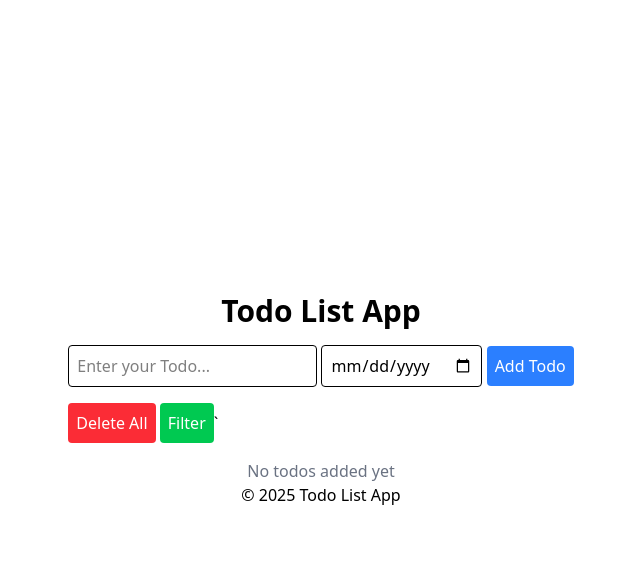
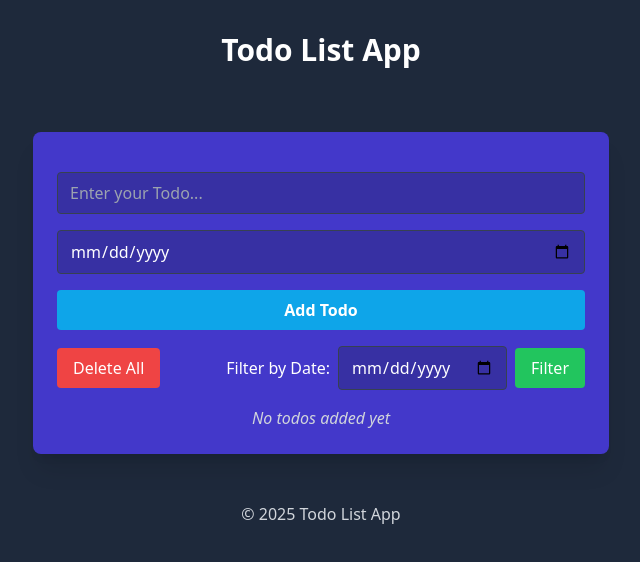
Before and after one commit to EgiGustian/CodingCamp-290925-Gustiann, a plain HTML site: page index.html in a window 1280 px wide. Shown: the whole page, without its empty margins (319-959 px from the left). Drawn offline with nearby package versions, Linux system fonts and the light colour scheme.

Commit message:
menambahkan desain dan fix codingan

```diff
--- a/css/style.css
+++ b/css/style.css
@@ -1,5 +1,5 @@
-body {
-  justify-items: center;
-  align-content: center;
-  height: 100vh;
+* {
+  margin: 0;
+  padding: 0;
+  box-sizing: border-box;
 }
--- a/index.html
+++ b/index.html
@@ -6,54 +6,73 @@
   <meta name="viewport" content="width=device-width, initial-scale=1.0" />
   <title>Web To Do List</title>
 
-  <!-- css external -->
+  <!-- TailwindCSS CDN -->
+  <script src="https://cdn.tailwindcss.com"></script>
   <link rel="stylesheet" href="css/style.css" />
-
-  <!-- tailwindcss -->
-  <script src="https://cdn.jsdelivr.net/npm/@tailwindcss/browser@4"></script>
 </head>
 
-<body>
+<body class="bg-slate-800 min-h-screen text-white">
   <!-- Header Section -->
-  <header>
-    <h1 class="font-sans text-3xl font-bold" id="title">Todo List App</h1>
+  <header class="flex justify-center items-center py-8">
+    <h1 class="text-3xl font-bold">Todo List App</h1>
   </header>
 
   <!-- Main Content -->
-  <main>
+  <main class="main-content max-w-xl mx-auto bg-indigo-700 rounded-lg shadow p-6 mt-8 shadow-xl">
     <!-- Form Todo -->
     <section class="mt-4">
-      <form id="myForm"">
-        <input type="text" class="border p-[8px] rounded" id="todo-input" placeholder="Enter your Todo..." required />
-        <input type="date" class="border p-[8px] rounded" id="todo-date" required />
-        <button type="submit" class="bg-blue-500 text-white p-[8px] rounded" onclick="addTodo(event)">
+      <form id="myForm" class="flex flex-col gap-4">
+        <input type="text" id="todo-input" placeholder="Enter your Todo..." required
+          class="border border-gray-700 rounded px-3 py-2 focus:border-blue-900 focus:outline-none focus:ring-2 focus:ring-blue-900 transition bg-indigo-800" />
+        <input type="date" id="todo-date" required
+          class="border border-gray-700 rounded px-3 py-2 focus:border-blue-900 focus:outline-none focus:ring-2 focus:ring-blue-900 transition bg-indigo-800" />
+        <button type="submit" class="bg-sky-500 hover:bg-sky-700 text-white font-semibold rounded px-4 py-2 transition"
+          onclick="addTodo(event)">
           Add Todo
         </button>
-        <ul id="taskList"></ul>
       </form>
     </section>
 
     <!-- Action Buttons -->
-    <section class="mt-4">
-      <button class="bg-red-500 text-white p-[8px] rounded" id="hapusSemua" onclick="deleteAllTodo()">
+    <section class="mt-4 flex justify-between items-center">
+      <!-- Delete All Button (Left) -->
+      <button class="bg-red-500 hover:bg-red-700 text-white px-4 py-2 rounded transition" id="DelAllButton"
+        onclick="deleteAllTodo()">
         Delete All
       </button>
-      <button class="bg-green-500 text-white p-[8px] rounded" id="completeAllButton" onclick="filterTodos()">
-        Filter
-      </button>`
+      <!-- Filter Input & Button (Right) -->
+      <div class="flex gap-2 items-center">
+        <label for="calendarInput">Filter by Date:</label>
+        <input type="date" id="calendarInput"
+          class="border border-gray-700 rounded px-3 py-2 focus:border-blue-900 focus:outline-none focus:ring-2 focus:ring-blue-900 transition bg-indigo-800" />
+        <button class="bg-green-500 hover:bg-green-700 text-white px-4 py-2 rounded transition" id="filterButton"
+          onclick="filterTodos()">
+          Filter
+        </button>
+      </div>
     </section>
+
+    <!-- Popup Alert -->
+    <div id="popupAlert" class="hidden fixed inset-0 flex items-center justify-center bg-black/50 z-50">
+      <div class="bg-white w-80 p-6 rounded-lg shadow-xl text-center">
+        <h2 class="text-lg font-semibold text-red-600 mb-2">Validasi Gagal</h2>
+        <p class="text-gray-700 mb-4">Input tidak boleh kosong!</p>
+        <button id="closePopup" class="px-4 py-2 bg-red-600 text-white rounded-lg shadow hover:bg-red-700">
+          OK
+        </button>
+      </div>
+    </div>
 
     <!-- List Todo -->
     <section class="mt-4">
-      <ul id="todo-list" class="mt-4">
-        <!-- Todo items will be dynamically added here -->
-        <p class="text-center text-gray-500">No todos added yet</p>
+      <ul id="todo-list" class="mt-4 overflow-auto max-h-96">
+        <p class="text-center text-gray-300 italic">No todos added yet</p>
       </ul>
     </section>
   </main>
 
   <!-- Footer -->
-  <footer>
+  <footer class="text-center py-4 text-gray-300 mt-8">
     <p>&copy; 2025 Todo List App</p>
   </footer>
 
--- a/js/script.js
+++ b/js/script.js
@@ -1,41 +1,33 @@
-console.log("Hello, World!");
-
 let todos = [];
 
 // Menambahkan todo baru
 function addTodo(event) {
   // Mencegah refresh halaman
   event.preventDefault();
-
   const todoInput = document.getElementById("todo-input");
   const todoDate = document.getElementById("todo-date");
-
   // validasi input
   if (validateInput(todoInput.value, todoDate.value)) {
-    let todo = ({ task: todoInput.value, date: todoDate.value });
+    let todo = { task: todoInput.value, date: todoDate.value };
     todos.push(todo);
-    console.log(todos);
-
+    // console.log(todos);
     // merender ulang daftar todo
     renderTodos();
-
   }
 }
 
 function renderTodos() {
   const todoList = document.getElementById("todo-list");
-
   // Hapus isi todoList sebelum merender ulang
-  todoList.innerHTML = '';
-
+  todoList.innerHTML = "";
   // Merender setiap todo
   todos.forEach((todo, index) => {
-    todoList.innerHTML += `<li class="border p-2 mb-2 flex justify-between items-center">
+    todoList.innerHTML += `<li class="border-2 border-indigo-600 rounded-lg flex p-2 mb-2 justify-between items-center shadow-xl">
     <div>
       <p class="font-bold">${todo.task}</p>
-      <p class="text-sm text-gray-500">${todo.date}</p>
+      <p class="text-sm text-white">${todo.date}</p>
     </div>
-    <button class="bg-red-500 text-white p-1 rounded" onclick="deleteTodo(${index})">Delete</button>
+    <button class="bg-red-500 text-white hover:bg-red-700 p-1 rounded" onclick="deleteTodo(${index})">Delete</button>
     </li>`;
   });
 }
@@ -44,7 +36,6 @@ function renderTodos() {
 function deleteTodo(index) {
   // Menghapus todo dari array berdasarkan index
   todos.splice(index, 1);
-
   // Merender ulang daftar todo
   renderTodos();
 }
@@ -55,20 +46,36 @@ function deleteAllTodo() {
   renderTodos();
 }
 
+// Filter todos berdasarkan tanggal
 function filterTodos() {
-
-  // menampilkan todo dengan tanggal tertentu
-  const filteredTodos = todos.filter(todo => todo.date === '2025-08-10');
-  console.log(filteredTodos);
-  // Anda bisa menampilkan filteredTodos di UI sesuai kebutuhan
+  const calendarInput = document.getElementById("calendarInput");
+  const selectedDate = calendarInput.value;
+  // validasi input tanggal
+  if (!selectedDate) {
+    alert("Silakan pilih tanggal untuk memfilter.");
+    return;
+  }
+  // Filter todos berdasarkan tanggal yang dipilih
+  const filteredTodos = todos.filter((todo) => todo.date === selectedDate);
+  const todoList = document.getElementById("todo-list");
+  todoList.innerHTML = "";
+  filteredTodos.forEach((todo, index) => {
+    todoList.innerHTML += `<li class="border-2 border-indigo-600 rounded-lg flex p-2 mb-2 justify-between items-center shadow-xl">
+      <div>
+        <p class="font-bold">${todo.task}</p>
+        <p class="text-sm text-white">${todo.date}</p>
+      </div>
+      <button class="bg-red-500 text-white hover:bg-red-700 p-1 rounded" onclick="deleteTodo(${index})">Delete</button>
+    </li>`;
+  });
 }
 
 // validate input fields
-function validateInput(todo, date) {
+function validateInput(todo, date, dateFilter) {
   // Cek apakah input kosong
-  if (todo === '' || date === '') {
+  if (todo === "" || date === "" || dateFilter === "") {
     // Tampilkan pesan kesalahan
-    alert("Please fill in both fields.");
+    alert("Tidak boleh ada input yang kosong!");
     return false;
   }
   // Jika validasi berhasil
```
Also changed, not shown: asset/Wallpaper Anime.jpeg (added).
